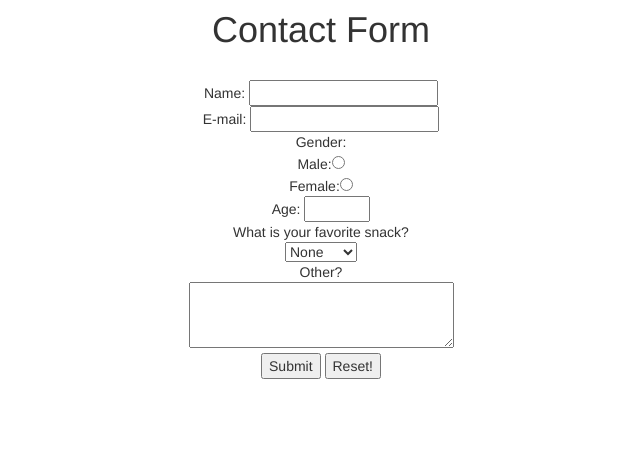
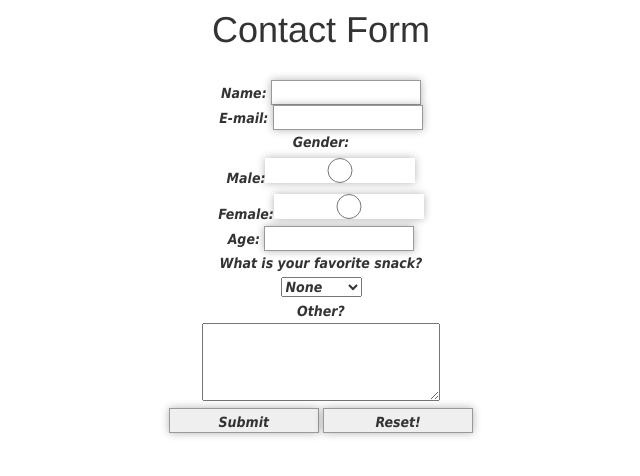
Before and after one commit to alerodriguezz/cst336, a PHP site: page /HW/hw3/index.html in a window 1280 px wide. Shown: the top 476 px of the page, without its empty margins (319-959 px from the left). Run offline with PHP 8.4, Linux system fonts and the light colour scheme.

Commit message:
css update

```diff
--- a/HW/hw3/css/styles.css
+++ b/HW/hw3/css/styles.css
@@ -30,5 +30,22 @@ h1 {
  form
  {
      float:center;
-     padding: 10px
+     padding: 10px;
+     font-family: Tahoma, Geneva, sans-serif;
+  font-size: 14px;
+  font-style: italic;
+  line-height: 24px;
+  font-weight: bold;
+
+
  }
+
+ input
+ {   margin:auto;
+       width: 150px;
+  border: 1px solid #999;
+  height: 25px;
+  -webkit-box-shadow: 0px 0px 8px rgba(0, 0, 0, 0.3);
+  -moz-box-shadow: 0px 0px 8px rgba(0, 0, 0, 0.3);
+  box-shadow: 0px 0px 8px rgba(0, 0, 0, 0.3);
+ }
--- a/HW/hw3/index.html
+++ b/HW/hw3/index.html
@@ -20,7 +20,7 @@
         <form align="center" action="result.php" method="post">
 
                     Name: <input type="text" name="name" required minlength="1"><br>
-                    E-mail: <input type="text" name="email " required minlength="1"><br>
+                    E-mail: <input type="text" name="email" required minlength="1"><br>
 
                     <fieldset>
                     Gender:<br/>
--- a/HW/hw3/result.php
+++ b/HW/hw3/result.php
@@ -1,6 +1,6 @@
 
 Welcome: <?php echo $_POST['name']; ?><br>
-Your email address is: <?php echo $_POST["email"]; ?> <br>
+Your email address is: <?php echo $_POST['email']; ?> <br>
 
 Your information has been processed...
 
```
